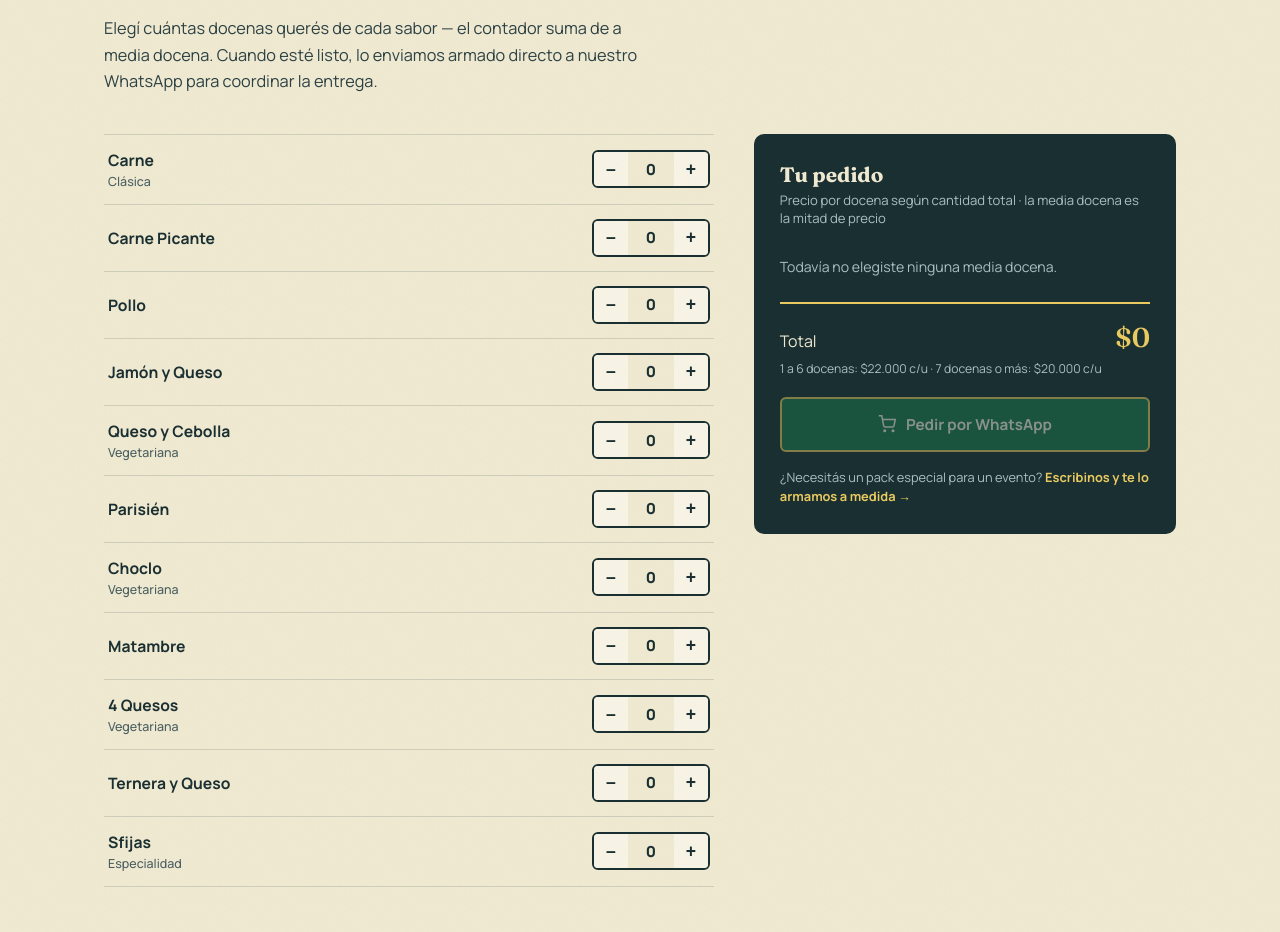
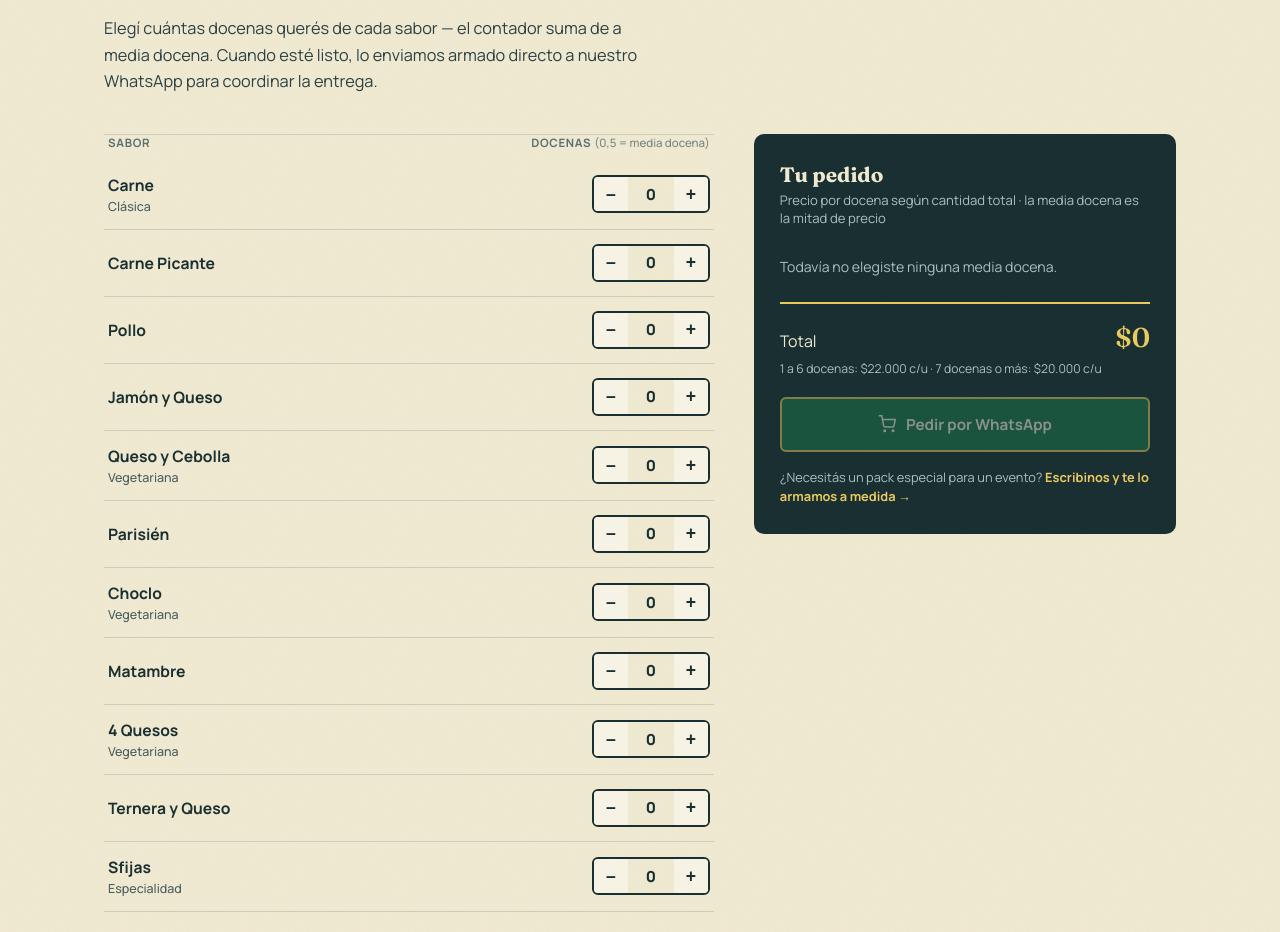
Before and after one commit to BSantiagoBurke/TAFIs, a plain HTML site: page index.html in a window 1280 px wide. Shown: the part 1442-2374 px from the top of the page. Drawn offline with Linux system fonts and the light colour scheme.

Commit message:
Aclarar unidad de docenas en el armador de pedido

```diff
--- a/css/style.css
+++ b/css/style.css
@@ -230,6 +230,16 @@
   @media (max-width:900px){ .builder{ grid-template-columns:1fr; } }
 
   .flavor-picker{ border-top:1px solid var(--linea); }
+  .flavor-legend{
+    display:flex; align-items:baseline; justify-content:space-between;
+    gap:12px;
+    padding:0 4px 10px;
+    font-size:.72rem; font-weight:700; text-transform:uppercase; letter-spacing:.06em;
+    color:#5c7072;
+  }
+  .flavor-legend .legend-note{
+    text-transform:none; font-weight:500; letter-spacing:0; opacity:.8;
+  }
   .flavor-row{
     display:flex; align-items:center; justify-content:space-between;
     padding:14px 4px;
--- a/index.html
+++ b/index.html
@@ -112,7 +112,13 @@
     <p class="section-lead">Elegí cuántas docenas querés de cada sabor — el contador suma de a media docena. Cuando esté listo, lo enviamos armado directo a nuestro WhatsApp para coordinar la entrega.</p>
 
     <div class="builder">
-      <div class="flavor-picker" id="flavorPicker"><!-- generado por JS --></div>
+      <div class="flavor-picker" id="flavorPicker">
+        <div class="flavor-legend">
+          <span>Sabor</span>
+          <span>Docenas <span class="legend-note">(0,5 = media docena)</span></span>
+        </div>
+        <!-- filas de sabores generadas por JS -->
+      </div>
 
       <div class="order-summary">
         <h3>Tu pedido</h3>
```
